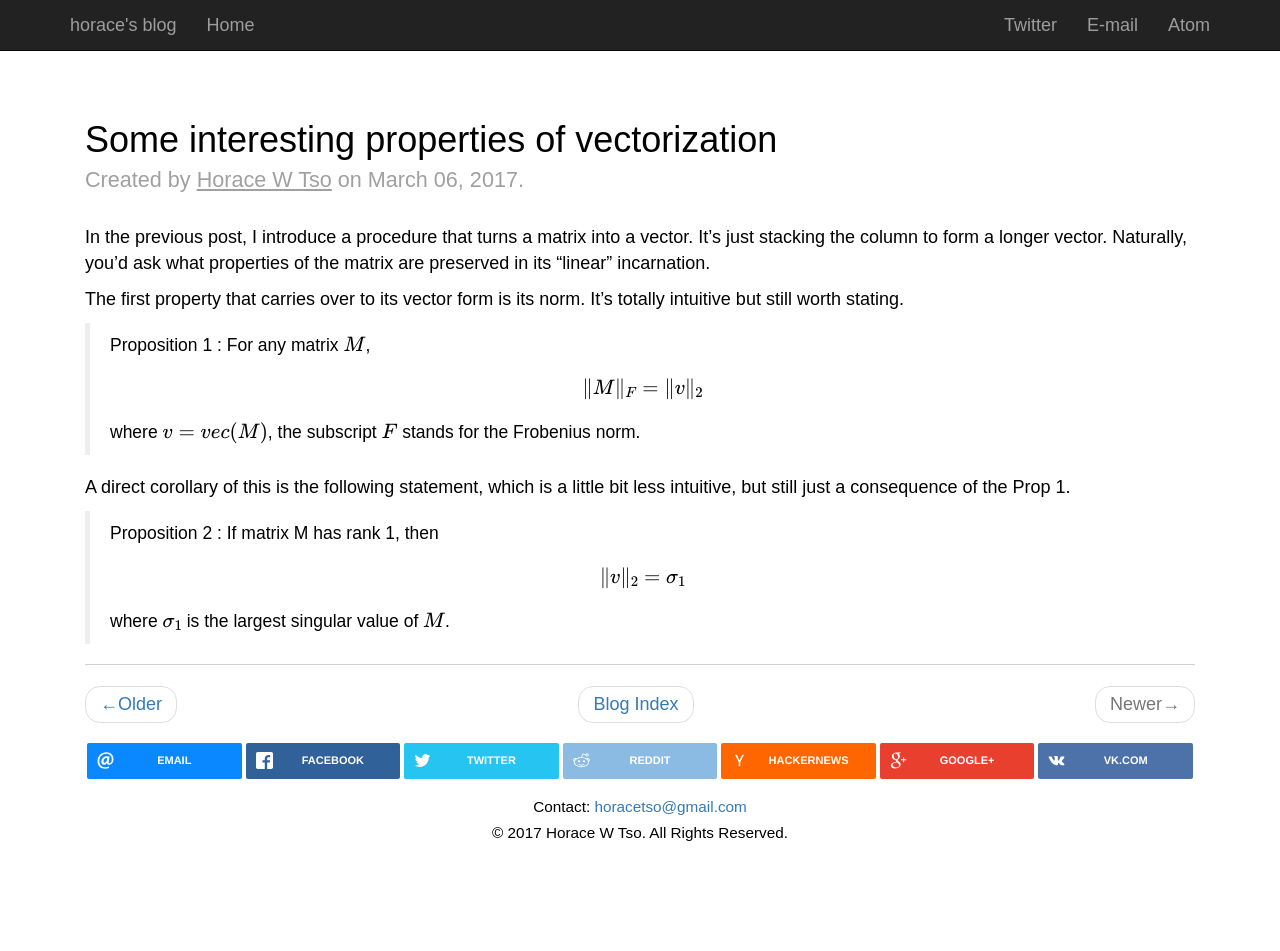
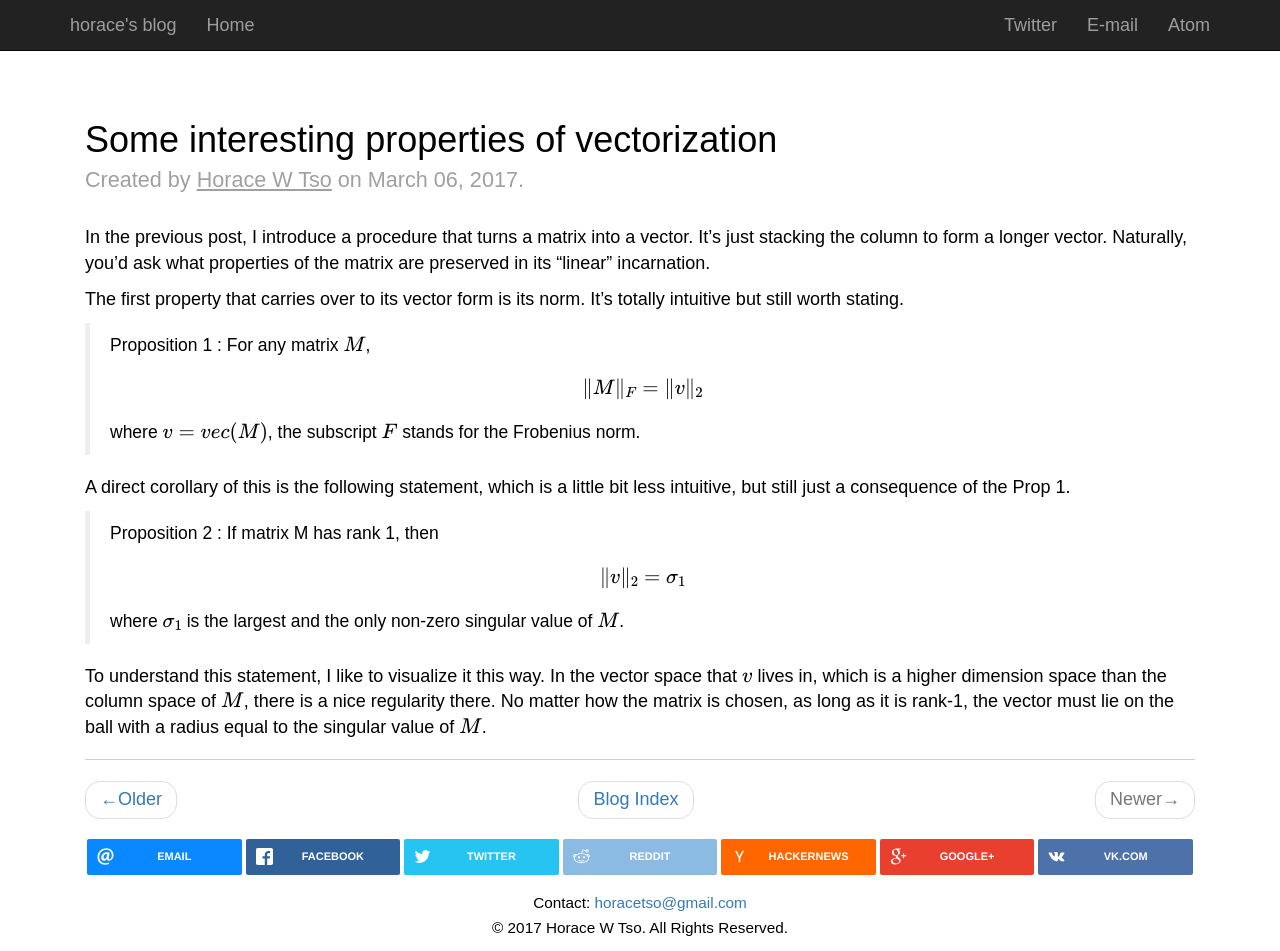
Before and after one commit to htso/htso.github.io, a Jekyll site: the page built from _posts/2017-03-06-vectorize-prop.markdown, in a window 1280 px wide and 951 px high. Built offline with Jekyll 4.4.1, drawn with Linux system fonts in a browser that asks for light colours; nearby versions of some CDN libraries; formulas are drawn with MathJax 3.

Commit message:
2nd vectorization post

```diff
--- a/_posts/2017-03-06-vectorize-prop.markdown
+++ b/_posts/2017-03-06-vectorize-prop.markdown
@@ -29,4 +29,6 @@ A direct corollary of this is the following statement, which is a little bit les
 >  \|v\|_2 = \sigma_1
 > $$
 >
-> where $$\sigma_1$$ is the largest singular value of $$M$$.
+> where $$\sigma_1$$ is the largest and the only non-zero singular value of $$M$$.
+
+To understand this statement, I like to visualize it this way. In the vector space that $$v$$ lives in, which is a higher dimension space than the column space of $$M$$, there is a nice regularity there. No matter how the matrix is chosen, as long as it is rank-1, the vector must lie on the ball with a radius equal to the singular value of $$M$$.
```
